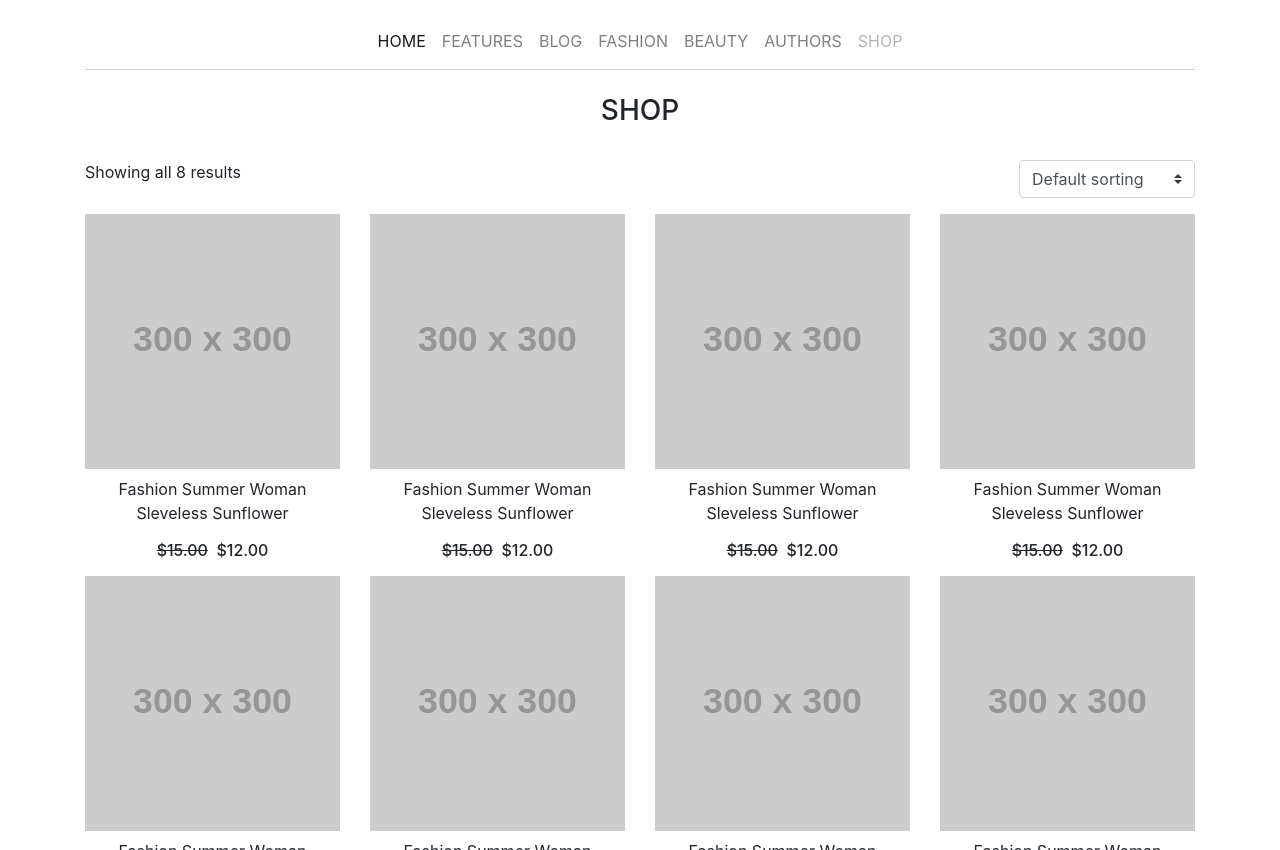
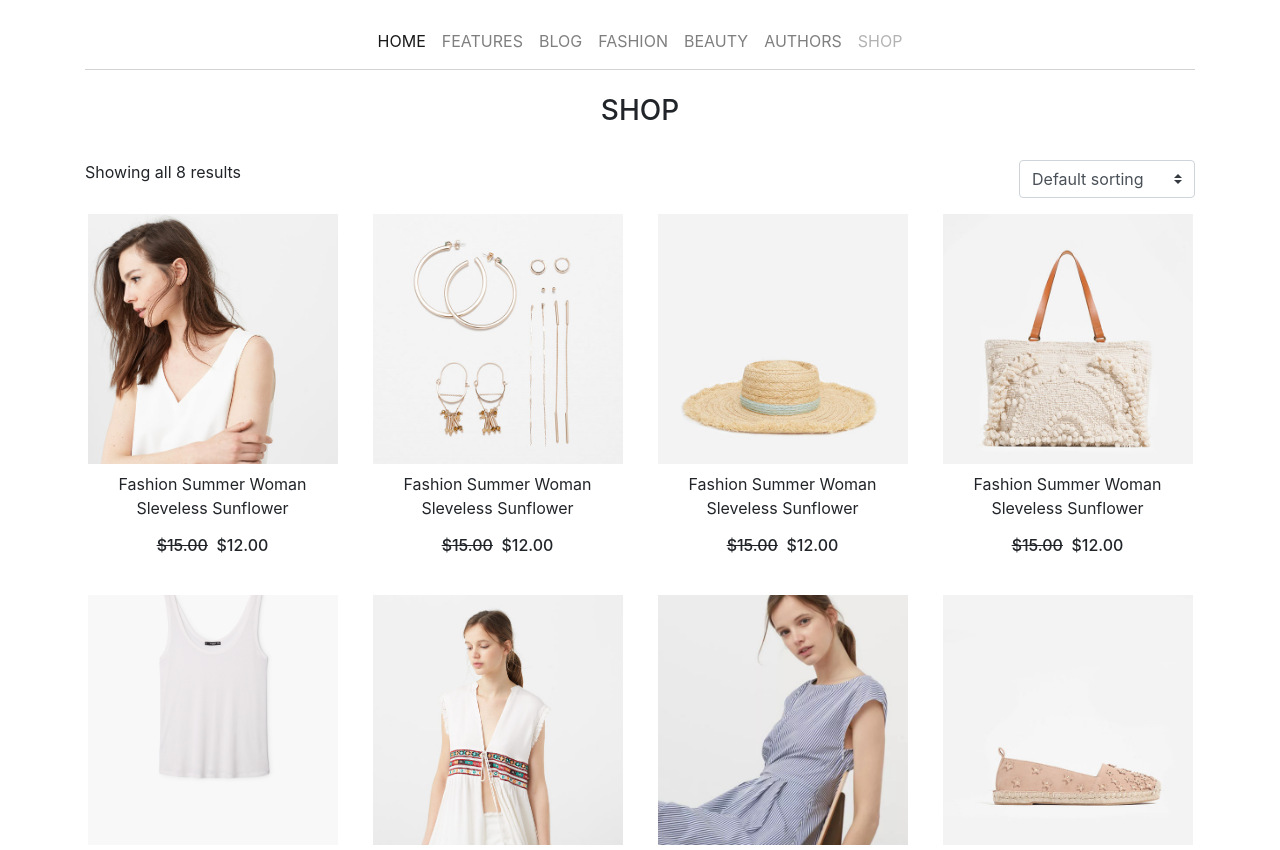
Before and after one commit to hseniht/look-shop, a plain HTML site: page index.html in a window 1280 px wide. Shown: the part 99-949 px from the top of the page. Drawn offline with nearby package versions, Linux system fonts and the light colour scheme; placeholder pictures from the web are drawn by us.

Commit message:
added Responsive thumbnail container class - imgs are square no matter the size

```diff
--- a/css/custom.css
+++ b/css/custom.css
@@ -30,6 +30,53 @@
     justify-content: flex-end;
   }
 }
+
+
+/* SHOP section */
+
+.custom-thumbnail-square {
+    object-fit: cover;
+    width: 250px;
+    height: 250px;
+    overflow: hidden;
+}
+
+/* Extra small devices (portrait phones, less than 576px)*/
+@media (max-width: 575.98px) {
+ }
+
+/* Small devices (landscape phones, 576px and up) */
+/* @media (min-width: 576px) and (max-width: 767.98px) {
+
+ } */
+@media (min-width: 375px) and (max-width: 575.98px) {
+  .custom-thumbnail-square {
+      width: 330px;
+      height: 330px;
+  }
+ }
+
+/* Medium devices (tablets, 768px and up) */
+@media (min-width: 768px) and (max-width: 991.98px) {
+  .custom-thumbnail-square {
+      width: 330px;
+      height: 330px;
+  }
+ }
+
+/* Large devices (desktops, 992px and up)*/
+@media (min-width: 992px) and (max-width: 1199.98px) {
+  .custom-thumbnail-square {
+      width: 210px;
+      height: 210px;
+  }
+ }
+
+/* Extra large devices (large desktops, 1200px and up)*/
+@media (min-width: 1200px) {
+ }
+
+/*--------*/
 
 /*FOOTER*/
 
--- a/index.html
+++ b/index.html
@@ -142,8 +142,8 @@
     <!-- start of Grid-->
     <div class="row mb-5">
 
-        <div class="col-lg-3 col-md-6 text-center">
-          <img src="http://via.placeholder.com/300x300" alt="product 1" class="w-100"/>
+        <div class="col-lg-3 col-md-6 col-sm-6 text-center mb-4">
+          <img src="images/product1.jpg" alt="product 1" class="custom-thumbnail-square"/>
           <div class="p-2">
             <p>Fashion Summer Woman Sleveless Sunflower</p>
             <h6 class="font-theme-color">
@@ -152,8 +152,8 @@
           </div>
         </div>
 
-        <div class="col-lg-3 col-md-6 text-center">
-          <img src="http://via.placeholder.com/300x300" alt="product 1" class="w-100"/>
+        <div class="col-lg-3 col-md-6 col-sm-6 text-center mb-4">
+          <img src="images/product2.jpg" alt="product 1" class="custom-thumbnail-square"/>
           <div class="p-2">
             <p>Fashion Summer Woman Sleveless Sunflower</p>
             <h6 class="font-theme-color">
@@ -162,8 +162,8 @@
           </div>
         </div>
 
-        <div class="col-lg-3 col-md-6 text-center">
-          <img src="http://via.placeholder.com/300x300" alt="product 1" class="w-100"/>
+        <div class="col-lg-3 col-md-6 col-sm-6 text-center mb-4">
+          <img src="images/product3.jpg" alt="product 1" class="custom-thumbnail-square"/>
           <div class="p-2">
             <p>Fashion Summer Woman Sleveless Sunflower</p>
             <h6 class="font-theme-color">
@@ -172,8 +172,8 @@
           </div>
         </div>
 
-        <div class="col-lg-3 col-md-6 text-center">
-          <img src="http://via.placeholder.com/300x300" alt="product 1" class="w-100"/>
+        <div class="col-lg-3 col-md-6 col-sm-6 text-center mb-4">
+          <img src="images/product4.jpg" alt="product 1" class="custom-thumbnail-square"/>
           <div class="p-2">
             <p>Fashion Summer Woman Sleveless Sunflower</p>
             <h6 class="font-theme-color">
@@ -182,8 +182,8 @@
           </div>
         </div>
 
-        <div class="col-lg-3 col-md-6 text-center">
-          <img src="http://via.placeholder.com/300x300" alt="product 1" class="w-100"/>
+        <div class="col-lg-3 col-md-6 col-sm-6 text-center mb-4">
+          <img src="images/product5.jpg" alt="product 1" class="custom-thumbnail-square"/>
           <div class="p-2">
             <p>Fashion Summer Woman Sleveless Sunflower</p>
             <h6 class="font-theme-color">
@@ -192,8 +192,8 @@
           </div>
         </div>
 
-        <div class="col-lg-3 col-md-6 text-center">
-          <img src="http://via.placeholder.com/300x300" alt="product 1" class="w-100"/>
+        <div class="col-lg-3 col-md-6 col-sm-6 text-center mb-4">
+          <img src="images/product6.jpg" alt="product 1" class="custom-thumbnail-square"/>
           <div class="p-2">
             <p>Fashion Summer Woman Sleveless Sunflower</p>
             <h6 class="font-theme-color">
@@ -202,8 +202,8 @@
           </div>
         </div>
 
-        <div class="col-lg-3 col-md-6 text-center">
-          <img src="http://via.placeholder.com/300x300" alt="product 1" class="w-100"/>
+        <div class="col-lg-3 col-md-6 col-sm-6 text-center mb-4">
+          <img src="images/product7.png" alt="product 1" class="custom-thumbnail-square"/>
           <div class="p-2">
             <p>Fashion Summer Woman Sleveless Sunflower</p>
             <h6 class="font-theme-color">
@@ -212,8 +212,8 @@
           </div>
         </div>
 
-        <div class="col-lg-3 col-md-6 text-center">
-          <img src="http://via.placeholder.com/300x300" alt="product 1" class="w-100"/>
+        <div class="col-lg-3 col-md-6 col-sm-6 text-center mb-4">
+          <img src="images/product8.jpg" alt="product 1" class="custom-thumbnail-square"/>
           <div class="p-2">
             <p>Fashion Summer Woman Sleveless Sunflower</p>
             <h6 class="font-theme-color">
```
